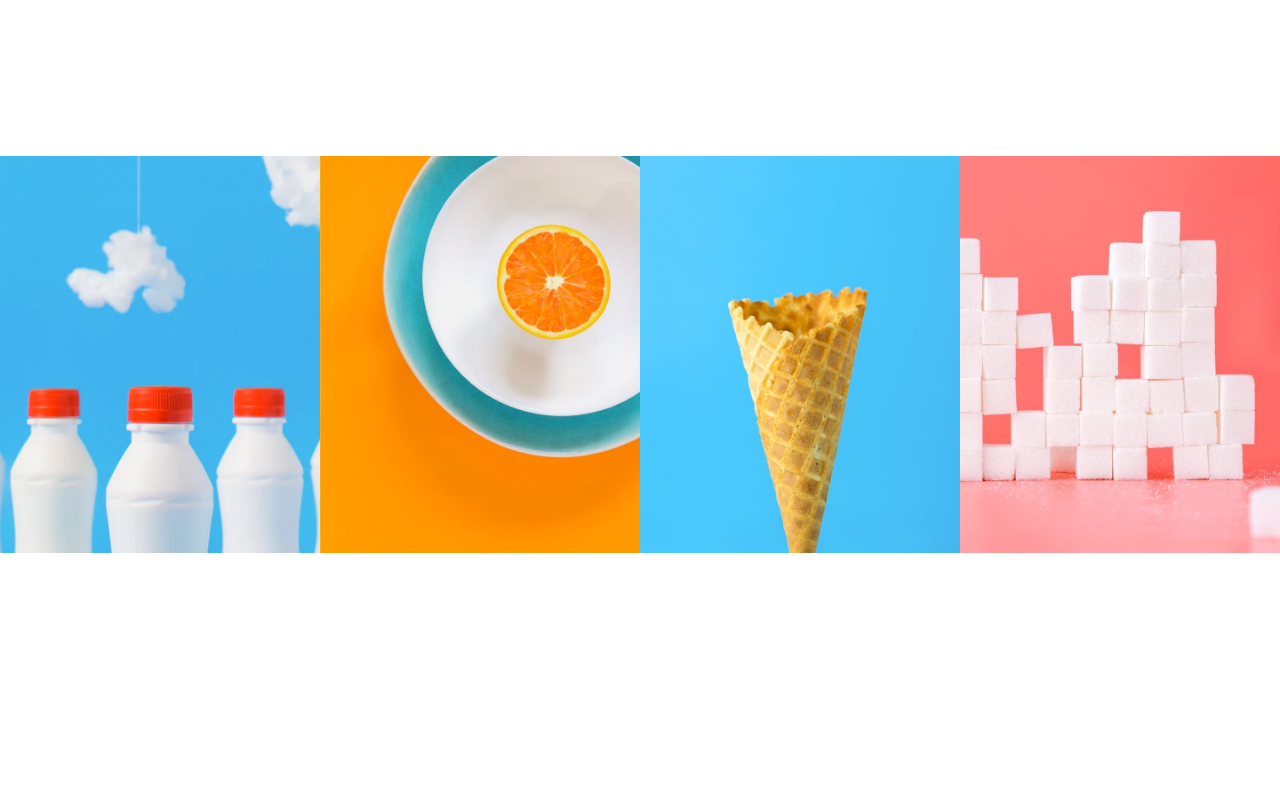
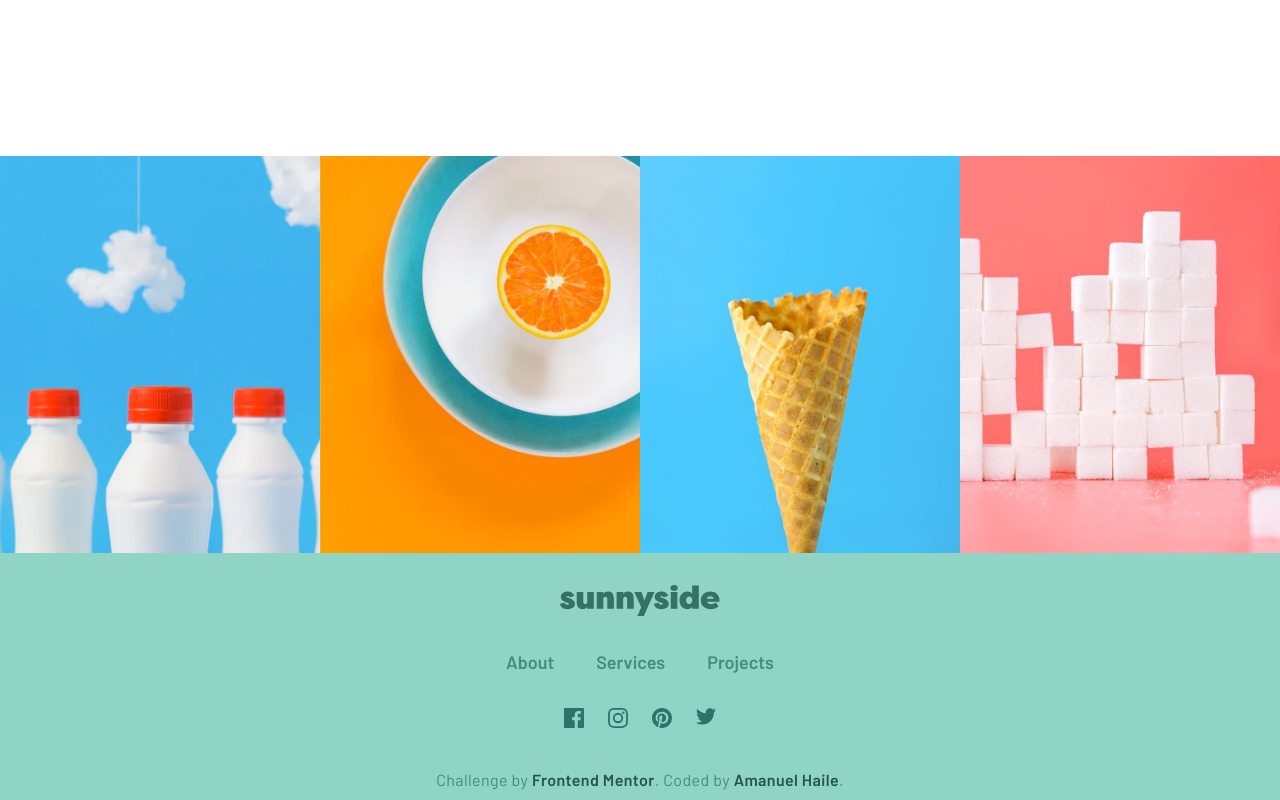
Before and after one commit to amangofer/frontendmentor-challenges-react, a React (Vite) app in the folder sunnyside-agency/: page / in a window 1280 px wide. Shown: the part 3020-3820 px from the top of the page. Before the commit the page ends 3573 px from the top, so only its background shows below. Built offline with nearby package versions, Linux system fonts and the light colour scheme.

Commit message:
add Footer to the Sunnyside-agency
  - add a Footer component
  - use the Footer component the App.tsx

```diff
--- a/sunnyside-agency/src/App.tsx
+++ b/sunnyside-agency/src/App.tsx
@@ -1,3 +1,4 @@
+import { Footer } from "./componentes/Footer";
 import { Header } from "./componentes/Header";
 import { ImageGallery } from "./componentes/ImageGallery";
 import { Services } from "./componentes/Services";
@@ -13,6 +14,7 @@ function App() {
           <Testimonials />
           <ImageGallery />
         </main>
+        <Footer />
       </div>
     </>
   );
--- /dev/null
+++ b/sunnyside-agency/src/componentes/Footer.tsx
@@ -0,0 +1,76 @@
+import Logo from "../assets/images/logo.svg";
+import FacebookIcon from "../assets/images/icon-facebook.svg";
+import InstagramIcon from "../assets/images/icon-instagram.svg";
+import PinterestIcon from "../assets/images/icon-pinterest.svg";
+import TweitterIcon from "../assets/images/icon-twitter.svg";
+
+const navItems = [
+  { id: 1, name: "About", href: "#" },
+  { id: 2, name: "Services", href: "#" },
+  { id: 3, name: "Projects", href: "#" },
+];
+
+const socialLinks = [
+  { id: 1, name: "Instagram", href: "#", icon: FacebookIcon },
+  { id: 2, name: "Facebook", href: "#", icon: InstagramIcon },
+  { id: 3, name: "Pintrest", href: "#", icon: PinterestIcon },
+  { id: 4, name: "twetter", href: "#", icon: TweitterIcon },
+];
+
+export function Footer() {
+  return (
+    <footer className="pt-8 bg-[#90d4c5] flex gap-8 flex-col items-center">
+      <a href="#">
+        <img src={Logo} alt="Sunnyside Logo" className="w-40 brightness-80" />
+      </a>
+      <nav className="w-xs text-lg font-semibold text-primary-green-500">
+        <ul className="flex gap-4 justify-evenly">
+          {navItems.map((navItem) => {
+            return (
+              <li key={navItem.id}>
+                <a href={navItem.href} className="hover:text-neutral-white">
+                  {navItem.name}
+                </a>
+              </li>
+            );
+          })}
+        </ul>
+      </nav>
+      <div>
+        <ul className="flex gap-6">
+          {socialLinks.map((socialLink) => {
+            return (
+              <li key={socialLink.id}>
+                <a href={socialLink.href}>
+                  <img
+                    src={socialLink.icon}
+                    className="hover:brightness-0 hover:invert"
+                  />
+                </a>
+              </li>
+            );
+          })}
+        </ul>
+      </div>
+      <div className="p-2 tracking-wide text-sm text-center text-primary-green-500 md:text-base">
+        Challenge by{" "}
+        <a
+          href="https://www.frontendmentor.io?ref=challenge"
+          target="_blank"
+          className="text-primary-green-800 font-semibold hover:text-neutral-white"
+        >
+          Frontend Mentor
+        </a>
+        . Coded by{" "}
+        <a
+          href="https://www.frontendmentor.io/profile/amangofer"
+          target="_blank"
+          className="text-primary-green-800 font-semibold hover:text-neutral-white"
+        >
+          Amanuel Haile
+        </a>
+        .
+      </div>
+    </footer>
+  );
+}
```
